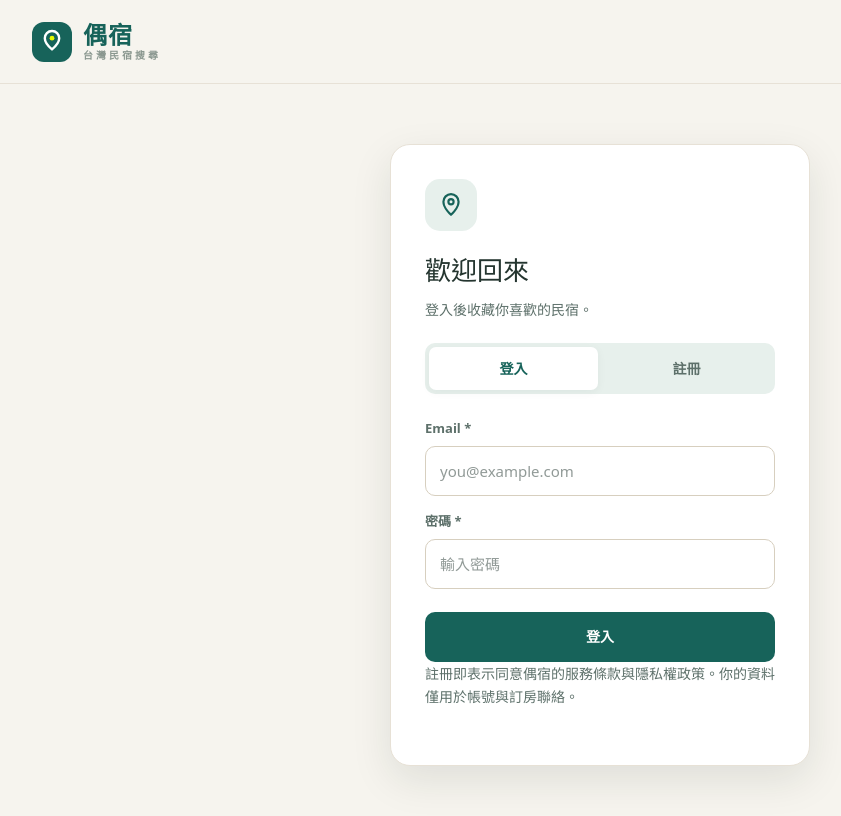
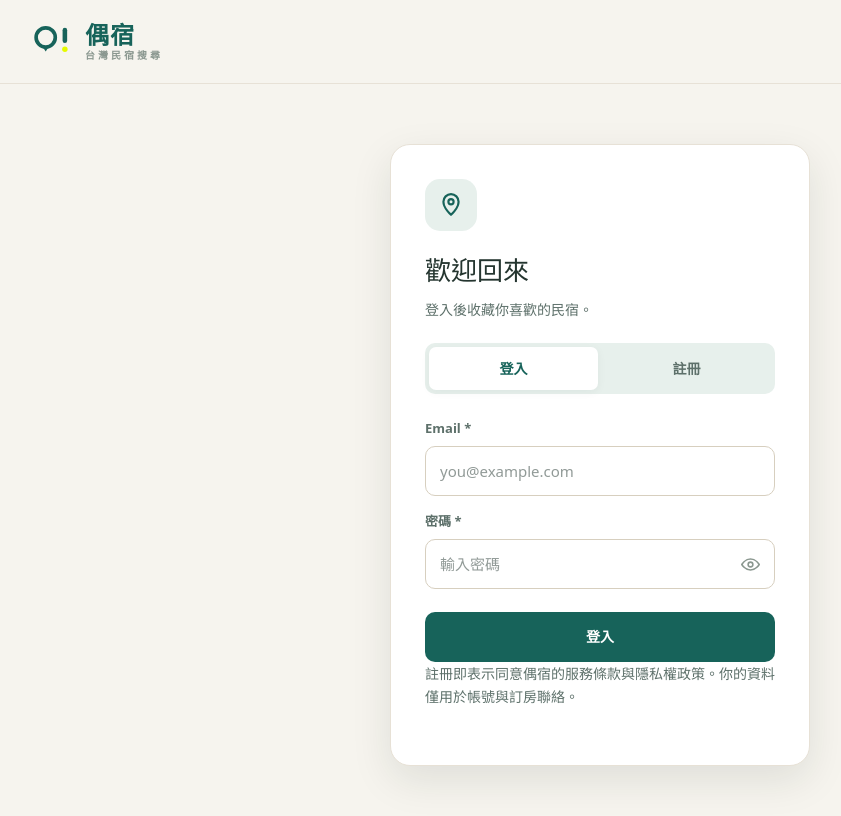
Before and after one commit to aska911023/oi, a Next.js app: page /login in a window 1280 px wide. Shown: the top 816 px of the page, without its empty margins (40-881 px from the left). Built offline with nearby package versions, Linux system fonts and the light colour scheme.

Commit message:
feat: 正確 O! logo + 圖片放大 + 密碼眼睛開關 + loading 畫面

```diff
--- a/app/globals.css
+++ b/app/globals.css
@@ -48,7 +48,8 @@ img { display: block; max-width: 100%; }
 .topbar { background: transparent; position: absolute; top: 0; left: 0; right: 0; z-index: 20; height: 84px; }
 .topbar.solid { position: sticky; background: color-mix(in srgb, var(--page) 88%, transparent); backdrop-filter: blur(12px); border-bottom: 1px solid var(--border); }
 .topbar .shell { display: flex; align-items: center; justify-content: space-between; gap: 20px; height: 100%; }
-.topbar.on-green .wm b, .topbar.on-green .wm span, .topbar.on-green .topnav a { color: #fff; }
+.topbar.on-green .brand { color: #fff; }
+.topbar.on-green .wm span, .topbar.on-green .topnav a { color: #fff; }
 .topbar.on-green .topnav a.cta { border-color: rgba(255,255,255,.4); color: #fff; }
 .topbar.on-green .topnav a.cta:hover { background: rgba(255,255,255,.12); }
 .topnav { display: flex; gap: 26px; align-items: center; font-size: 14px; }
@@ -58,10 +59,10 @@ img { display: block; max-width: 100%; }
 .topnav a.cta:hover { border-color: var(--green); color: var(--green); }
 
 /* ── logo ── */
-.brand { display: flex; align-items: center; gap: 11px; }
-.brand .mk { width: 40px; height: 40px; flex: none; }
+.brand { display: flex; align-items: center; gap: 11px; color: var(--green); }
+.brand .mk { width: 42px; height: 38px; flex: none; }
 .brand .wm { line-height: 1.02; }
-.brand .wm b { font-family: var(--serif); font-size: 24px; font-weight: 900; letter-spacing: 1px; color: var(--green); }
+.brand .wm b { font-family: var(--serif); font-size: 24px; font-weight: 900; letter-spacing: 1px; color: currentColor; }
 .brand .wm span { display: block; font-size: 10px; letter-spacing: 3px; color: var(--muted); font-weight: 600; margin-top: 2px; }
 
 /* ── hero band (deep green) ── */
@@ -73,7 +74,7 @@ img { display: block; max-width: 100%; }
 .hero-copy h1 { font-family: var(--serif); font-weight: 900; font-size: clamp(34px, 5.2vw, 62px); line-height: 1.28; letter-spacing: 1px; margin: 0 0 18px; text-wrap: balance; }
 .hero-copy p { font-size: clamp(15px, 1.7vw, 18px); color: rgba(255,255,255,.82); margin: 0; max-width: 460px; }
 .hero-figure { position: relative; }
-.hero-figure img { width: 100%; height: 420px; object-fit: cover; border-radius: 20px; box-shadow: var(--shadow-lg); }
+.hero-figure img { width: 100%; height: 480px; object-fit: cover; border-radius: 20px; box-shadow: var(--shadow-lg); }
 .hero-figure .cap { position: absolute; left: 18px; bottom: 16px; color: #fff; font-size: 12px; letter-spacing: 1px; text-shadow: 0 1px 12px rgba(11,58,52,.8); }
 
 /* ── search (floating card bridging hero → list) ── */
@@ -119,7 +120,7 @@ img { display: block; max-width: 100%; }
 @media (max-width: 1020px) { .cards { grid-template-columns: repeat(2, minmax(0, 1fr)); gap: 36px 24px; } }
 @media (max-width: 470px) { .cards { grid-template-columns: 1fr; } }
 .card { text-align: left; background: transparent; display: block; width: 100%; }
-.card .photo { position: relative; aspect-ratio: 1.5; border-radius: 16px; overflow: hidden; background: #e9ede9; box-shadow: var(--shadow-sm); }
+.card .photo { position: relative; aspect-ratio: 1.32; border-radius: 16px; overflow: hidden; background: #e9ede9; box-shadow: var(--shadow-sm); }
 .card .photo img { width: 100%; height: 100%; object-fit: cover; transition: transform .6s cubic-bezier(.2,.8,.2,1); }
 .card:hover .photo img { transform: scale(1.05); }
 .card .photo::after { content: ""; position: absolute; inset: 0; box-shadow: inset 0 0 0 1px rgba(18,40,33,.06); border-radius: 16px; }
@@ -154,6 +155,7 @@ img { display: block; max-width: 100%; }
 /* ── footer ── */
 .footer { background: var(--green-deep); color: rgba(255,255,255,.75); margin-top: 60px; padding: 46px 0; }
 .footer .shell { display: flex; align-items: center; justify-content: space-between; gap: 20px; flex-wrap: wrap; }
+.footer .brand { color: #fff; }
 .footer .brand .wm b { color: #fff; }
 .footer .brand .wm span { color: rgba(255,255,255,.5); }
 .footer .tagline { font-size: 13.5px; }
@@ -174,6 +176,21 @@ img { display: block; max-width: 100%; }
 .auth-field input:focus { outline: none; border-color: var(--green); box-shadow: 0 0 0 3px var(--green-soft); }
 .auth-err { font-size: 13.5px; color: #a5303a; background: #fdf1f0; border: 1px solid #f2d5d2; border-radius: 8px; padding: 10px 12px; margin: 12px 0; }
 .auth-note { font-size: 12px; color: var(--muted); margin-top: 12px; line-height: 1.7; }
+
+/* password field with eye toggle */
+.pw-wrap { position: relative; }
+.pw-wrap input { padding-right: 46px !important; }
+.pw-eye { position: absolute; right: 6px; top: 50%; transform: translateY(-50%); width: 38px; height: 38px; display: grid; place-items: center; color: var(--muted); border-radius: 8px; }
+.pw-eye:hover { color: var(--green); }
+
+/* loading screen */
+.loading-screen { min-height: 100dvh; display: grid; place-items: center; background: var(--page); }
+.loading-inner { text-align: center; }
+.ou-spin { width: 42px; height: 42px; margin: 0 auto 16px; border: 3px solid var(--green-soft); border-top-color: var(--green); border-radius: 50%; animation: ou-rot .8s linear infinite; }
+.loading-inner p { color: var(--text-2); font-size: 14px; }
+@keyframes ou-rot { to { transform: rotate(360deg); } }
+.route-bar { position: fixed; top: 0; left: 0; height: 3px; background: var(--green); z-index: 999; animation: route-load 1.2s ease-in-out infinite; }
+@keyframes route-load { 0% { width: 0; opacity: 1; } 60% { width: 75%; } 100% { width: 100%; opacity: 0; } }
 
 .account { max-width: 680px; margin: 50px auto; padding: 0 24px; }
 .account h1 { font-family: var(--serif); font-size: 30px; margin: 0 0 8px; }
--- /dev/null
+++ b/app/loading.tsx
@@ -0,0 +1,10 @@
+export default function Loading() {
+  return (
+    <div className="loading-screen">
+      <div className="loading-inner">
+        <div className="ou-spin" />
+        <p>載入中…</p>
+      </div>
+    </div>
+  );
+}
--- a/app/login/page.tsx
+++ b/app/login/page.tsx
@@ -3,6 +3,7 @@
 import { useState } from "react";
 import { useRouter } from "next/navigation";
 import { Logo } from "@/components/logo";
+import PasswordInput from "@/components/password-input";
 import { createClient } from "@/lib/supabase/client";
 
 export default function LoginPage() {
@@ -86,9 +87,9 @@ export default function LoginPage() {
               </>
             )}
             <div className="auth-field"><label>Email *</label><input type="email" value={email} onChange={(e) => setEmail(e.target.value)} placeholder="you@example.com" required /></div>
-            <div className="auth-field"><label>密碼 *</label><input type="password" value={password} onChange={(e) => setPassword(e.target.value)} placeholder={mode === "register" ? "至少 8 碼" : "輸入密碼"} required /></div>
+            <div className="auth-field"><label>密碼 *</label><PasswordInput value={password} onChange={(e) => setPassword(e.target.value)} placeholder={mode === "register" ? "至少 8 碼" : "輸入密碼"} minLength={mode === "register" ? 8 : undefined} /></div>
             {mode === "register" && (
-              <div className="auth-field"><label>確認密碼 *</label><input type="password" value={confirm} onChange={(e) => setConfirm(e.target.value)} placeholder="再輸入一次" required /></div>
+              <div className="auth-field"><label>確認密碼 *</label><PasswordInput value={confirm} onChange={(e) => setConfirm(e.target.value)} placeholder="再輸入一次" /></div>
             )}
 
             {err && <div className="auth-err">{err}</div>}
--- a/components/logo.tsx
+++ b/components/logo.tsx
@@ -3,13 +3,13 @@ import Link from "next/link";
 export function Logo({ href = "/" }: { href?: string }) {
   return (
     <Link href={href} className="brand" aria-label="偶宿 O!">
-      <svg className="mk" viewBox="0 0 40 40" fill="none" aria-hidden>
-        <rect width="40" height="40" rx="12" fill="#17635a" />
-        <path
-          d="M20 9c-4.1 0-7.2 3.1-7.2 7.2 0 5 7.2 11.2 7.2 11.2s7.2-6.2 7.2-11.2C27.2 12.1 24.1 9 20 9z"
-          fill="none" stroke="#ffffff" strokeWidth="2.4" strokeLinejoin="round"
-        />
-        <circle cx="20" cy="16.2" r="2.4" fill="#e5fa00" />
+      <svg className="mk" viewBox="0 0 46 40" fill="none" aria-hidden>
+        {/* O = 定位(圓環 + 向下收尖的圖釘) */}
+        <circle cx="15" cy="15" r="10.5" stroke="currentColor" strokeWidth="4" />
+        <path d="M15 30.5 L10.5 23.5 a10.5 10.5 0 0 0 9 0 Z" fill="currentColor" />
+        {/* ! = 發現(圓角筆畫 + 圓點) */}
+        <rect x="33.5" y="4.5" width="5" height="16.5" rx="2.5" fill="currentColor" />
+        <circle cx="36" cy="28" r="3" fill="#e5fa00" />
       </svg>
       <span className="wm">
         <b>偶宿</b>
--- /dev/null
+++ b/components/password-input.tsx
@@ -0,0 +1,40 @@
+"use client";
+
+import { useState } from "react";
+
+const EYE = (
+  <svg width="19" height="19" viewBox="0 0 24 24" fill="none" stroke="currentColor" strokeWidth="2" strokeLinecap="round" strokeLinejoin="round">
+    <path d="M1 12s4-7 11-7 11 7 11 7-4 7-11 7-11-7-11-7z" /><circle cx="12" cy="12" r="3" />
+  </svg>
+);
+const EYE_OFF = (
+  <svg width="19" height="19" viewBox="0 0 24 24" fill="none" stroke="currentColor" strokeWidth="2" strokeLinecap="round" strokeLinejoin="round">
+    <path d="M17.94 17.94A10.07 10.07 0 0 1 12 20c-7 0-11-8-11-8a18.45 18.45 0 0 1 5.06-5.94M9.9 4.24A9.12 9.12 0 0 1 12 4c7 0 11 8 11 8a18.5 18.5 0 0 1-2.16 3.19m-6.72-1.07a3 3 0 1 1-4.24-4.24" /><path d="M1 1l22 22" />
+  </svg>
+);
+
+export default function PasswordInput({
+  value, onChange, placeholder, minLength,
+}: {
+  value: string;
+  onChange: (e: React.ChangeEvent<HTMLInputElement>) => void;
+  placeholder?: string;
+  minLength?: number;
+}) {
+  const [show, setShow] = useState(false);
+  return (
+    <div className="pw-wrap">
+      <input
+        type={show ? "text" : "password"}
+        value={value}
+        onChange={onChange}
+        placeholder={placeholder}
+        minLength={minLength}
+        required
+      />
+      <button type="button" className="pw-eye" onClick={() => setShow((s) => !s)} aria-label={show ? "隱藏密碼" : "顯示密碼"} tabIndex={-1}>
+        {show ? EYE_OFF : EYE}
+      </button>
+    </div>
+  );
+}
```
